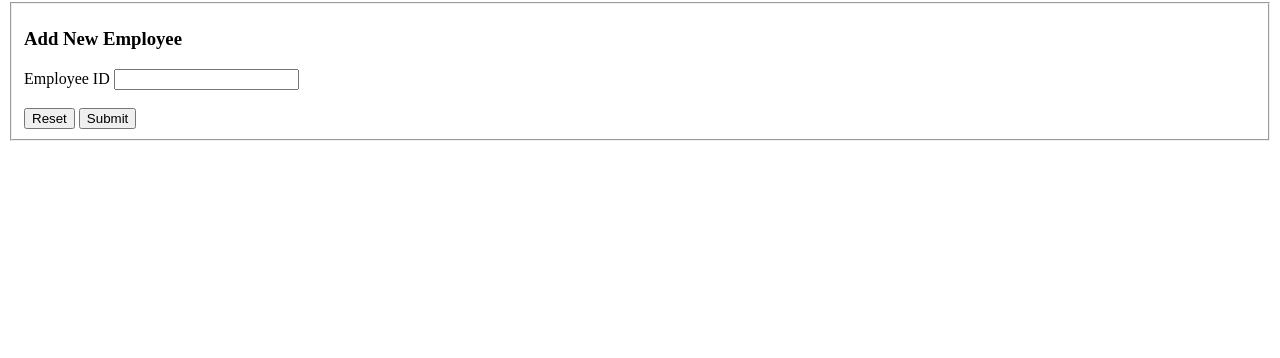
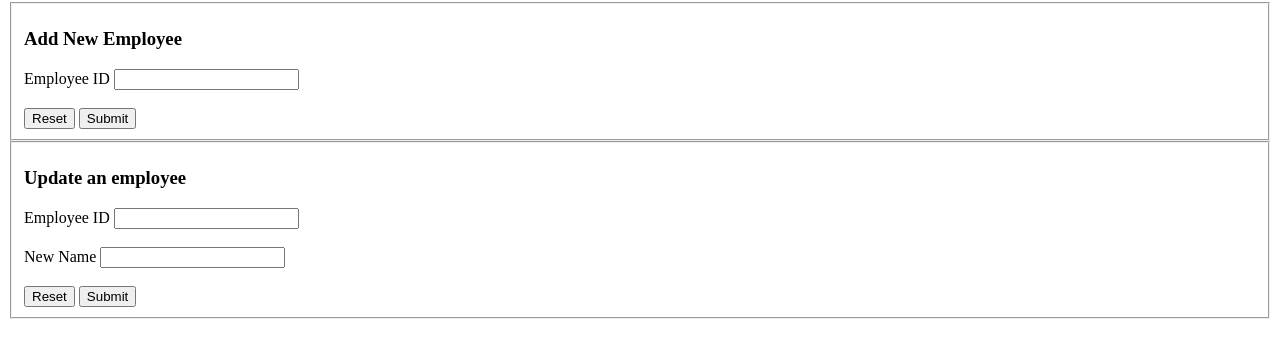
Before and after one commit to mishs/mishs-node-crud-refresher, a website: page index.html in a window 1280 px wide. Shown: the part 78-436 px from the top of the page. Drawn offline with Linux system fonts and the light colour scheme.

Commit message:
Form for updating

```diff
--- a/index.html
+++ b/index.html
@@ -22,5 +22,19 @@
         </fieldset>
     </form>
 
+    <form action="/update" method="POST">
+        <fieldset>
+          <h3>Update an employee</h3>
+          <label>Employee ID</label>
+          <input type ="text" id = 'empID' name="id" required>
+          <br><br>
+          <label>New Name</label>
+          <input type="text" id = "name" name="name" required>
+          <br><br>
+          <button type ="reset">Reset</button>
+          <button type ="submit">Submit</button>
+        </fieldset>
+       </form>
+
 </body>
 </html>
```
